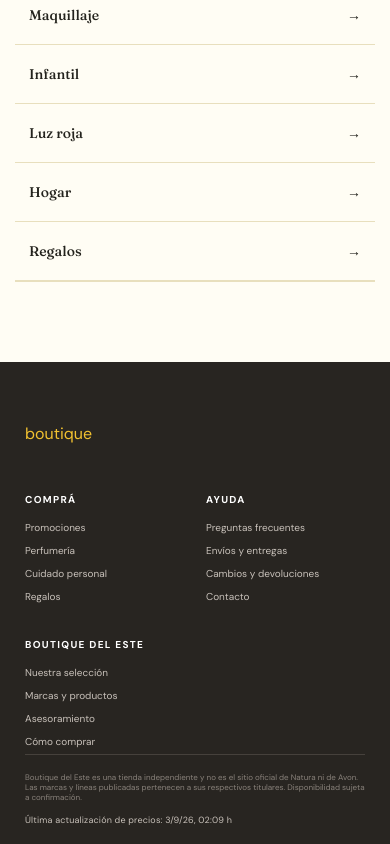
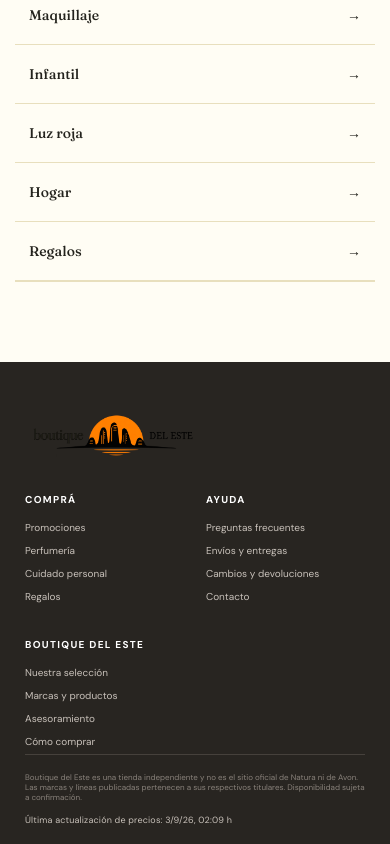
Before and after one commit to KognitMer/Boutiquedeleste, a Next.js app: page /categoria/cabello in a window 390 px wide. Shown: the part 6912-7756 px from the top of the page. Built offline with nearby package versions, Linux system fonts and the light colour scheme.

Commit message:
Enlarge logo and add it to footer

```diff
--- a/app/globals.css
+++ b/app/globals.css
@@ -22,9 +22,9 @@
 button { color: inherit; }
 a { color: inherit; text-decoration: none; }
 .top-strip { height: 34px; display: flex; align-items: center; justify-content: center; gap: clamp(30px, 8vw, 110px); padding: 0 24px; background: var(--ink); color: #fff9df; text-transform: uppercase; font-size: 10px; letter-spacing: .09em; }
-.site-header { height: 96px; display: grid; grid-template-columns: 235px minmax(280px, 610px) 280px; align-items: center; justify-content: space-between; gap: 28px; padding: 0 max(24px, calc((100vw - 1340px)/2)); background: var(--orange); border-bottom: 1px solid #be940f; position: relative; z-index: 20; }
-.wordmark { display: inline-flex; align-items: center; width: 260px; height: 68px; }
-.wordmark img { display: block; width: min(100%, 260px); height: auto; max-height: 68px; object-fit: contain; object-position: left center; }
+.site-header { height: 96px; display: grid; grid-template-columns: 280px minmax(280px, 610px) 280px; align-items: center; justify-content: space-between; gap: 28px; padding: 0 max(24px, calc((100vw - 1340px)/2)); background: var(--orange); border-bottom: 1px solid #be940f; position: relative; z-index: 20; }
+.wordmark { display: inline-flex; align-items: center; width: 290px; height: 72px; }
+.wordmark img { display: block; width: min(100%, 290px); height: auto; max-height: 72px; object-fit: contain; object-position: left center; }
 .wordmark small { margin-left: 10px; color: var(--ink); font: 700 9px/1 var(--sans); letter-spacing: .18em; text-transform: uppercase; }
 .search { height: 46px; display: flex; background: #fffbed; border: 1px solid #8f6d0d55; border-radius: 7px; overflow: hidden; transition: .2s; }
 .search:focus-within { background: #fff; border-color: var(--ink); box-shadow: 0 0 0 3px #24231d20; }
@@ -148,7 +148,7 @@
 .newsletter form { display: flex; align-items: end; gap: 9px; }.newsletter label span { display: block; margin-bottom: 6px; font-size: 9px; }.newsletter input { width: 260px; height: 41px; border: 1px solid #d8c9ba; background: white; padding: 0 12px; outline: 0; }.newsletter form button { height: 41px; border: 0; background: var(--orange); color: white; padding: 0 17px; text-transform: uppercase; font-size: 9px; font-weight: 700; cursor: pointer; }
 .service-callout > button { flex: 0 0 auto; border: 0; border-radius: 24px; padding: 14px 22px; background: var(--orange); color: #fff; font-size: 10px; font-weight: 700; text-transform: uppercase; cursor: pointer; }
 footer { min-height: 330px; display: grid; grid-template-columns: 1.3fr repeat(3, 1fr) 1.1fr; gap: 45px; padding: 62px max(30px, calc((100vw - 1280px)/2)) 38px; background: #282521; color: #f8f3ed; position: relative; }
-.footer-logo { color: var(--orange); height: fit-content; }.footer-logo small { color: #fff9df; }
+.footer-logo { width: 280px; height: fit-content; }.footer-logo img { width: 100%; max-height: 80px; object-fit: contain; object-position: left center; }
 footer > div { display: flex; flex-direction: column; align-items: flex-start; gap: 10px; } footer > div strong { margin-bottom: 5px; color: #fff; font-size: 10px; text-transform: uppercase; letter-spacing: .13em; } footer > div a { color: #c8c1ba; font-size: 10px; } footer > div a:hover { color: #fff; }.country { padding: 16px; border: 1px solid #504b46; }.country span { font-size: 11px; font-weight: 700; }.country small { color: #a9a29b; font-size: 9px; }.legal { position: absolute; left: max(30px, calc((100vw - 1280px)/2)); right: max(30px, calc((100vw - 1280px)/2)); bottom: 38px; margin: 0; padding-top: 17px; border-top: 1px solid #46413c; color: #89827b; font-size: 8px; }
 .catalog-update-status { position: absolute; left: max(30px, calc((100vw - 1280px)/2)); right: max(30px, calc((100vw - 1280px)/2)); bottom: 18px; color: #c8c1ba; font-size: 9px; letter-spacing: .02em; }
 .discount, .add-button:hover, .empty-state button, .empty-cart button, .newsletter form button, .service-callout > button, .checkout, .primary-action, .payment-result-actions a:first-child, .load-more:hover, .category-empty a { color: var(--ink); }
@@ -275,7 +275,7 @@
 .zoom-description { margin: 3px 0 0; color: var(--muted); font-size: 9px; }
 
 @media (max-width: 1050px) {
-  .site-header { grid-template-columns: 190px 1fr 190px; }.wordmark { width: 190px; }.wordmark img { width: 190px; }.account-actions button { min-width: 52px; }.account-actions span:last-child { display: none; }
+  .site-header { grid-template-columns: 210px 1fr 190px; }.wordmark { width: 210px; }.wordmark img { width: 210px; }.account-actions button { min-width: 52px; }.account-actions span:last-child { display: none; }
   .main-nav { justify-content: flex-start; overflow-x: auto; }.category-grid { grid-template-columns: repeat(3, 1fr); }.category-card { min-height: 190px; }.product-grid { grid-template-columns: repeat(3, 1fr); }
   .newsletter { margin-left: 24px; margin-right: 24px; }.newsletter { align-items: flex-start; }.newsletter form { flex-direction: column; align-items: stretch; }
   footer { grid-template-columns: 1.2fr repeat(3, 1fr); }.country { display: none; }
@@ -283,7 +283,7 @@
 
 @media (max-width: 760px) {
   .top-strip { height: 30px; gap: 0; justify-content: center; }.top-strip span:not(:first-child) { display: none; }
-  .site-header { height: 112px; grid-template-columns: 42px 1fr 110px; grid-template-rows: 58px 46px; gap: 0 8px; padding: 0 15px 8px; }.mobile-menu { display: block; border: 0; background: none; font-size: 20px; cursor: pointer; }.wordmark { justify-self: center; width: min(100%, 190px); height: 48px; }.wordmark img { width: 100%; max-height: 48px; }.wordmark small { display: none; }.account-actions { gap: 2px; }.account-actions button { min-width: 34px; }.account-actions button:nth-child(1) { display: none; }.search { grid-column: 1 / -1; grid-row: 2; height: 40px; }.main-nav { display: none; position: absolute; z-index: 30; top: 142px; left: 0; right: 0; height: auto; padding: 12px 20px 20px; flex-direction: column; align-items: stretch; gap: 0; box-shadow: 0 18px 30px #2a1c1230; }.main-nav.open { display: flex; }.main-nav button, .main-nav a { padding: 11px 3px; border-bottom: 1px solid #ffffff25; text-align: left; }
+  .site-header { height: 112px; grid-template-columns: 42px 1fr 110px; grid-template-rows: 58px 46px; gap: 0 8px; padding: 0 15px 8px; }.mobile-menu { display: block; border: 0; background: none; font-size: 20px; cursor: pointer; }.wordmark { justify-self: center; width: min(100%, 205px); height: 48px; }.wordmark img { width: 100%; max-height: 48px; }.wordmark small { display: none; }.account-actions { gap: 2px; }.account-actions button { min-width: 34px; }.account-actions button:nth-child(1) { display: none; }.search { grid-column: 1 / -1; grid-row: 2; height: 40px; }.main-nav { display: none; position: absolute; z-index: 30; top: 142px; left: 0; right: 0; height: auto; padding: 12px 20px 20px; flex-direction: column; align-items: stretch; gap: 0; box-shadow: 0 18px 30px #2a1c1230; }.main-nav.open { display: flex; }.main-nav button, .main-nav a { padding: 11px 3px; border-bottom: 1px solid #ffffff25; text-align: left; }
   .brand-disclaimer { align-items: flex-start; gap: 8px; padding: 12px 15px; text-align: left; line-height: 1.4; }.brand-disclaimer strong { flex: 0 0 auto; font-size: 8px; }
   .hero { height: 470px; }.hero > img { object-position: 64% center; }.catalog-hero > img { width: 63%; margin-left: auto; object-fit: contain; object-position: right center; opacity: .48; }.hero-scrim { background: linear-gradient(90deg, #f7d553fa 0%, #f7d553dc 70%, transparent); }.hero-copy { left: 23px; right: 23px; }.hero-copy h1 { font-size: 39px; }.hero-copy > span { max-width: 270px; font-size: 12px; }.hero-stamp { right: 18px; bottom: 18px; width: 68px; height: 68px; }.benefits { grid-template-columns: 1fr 1fr; padding: 12px; }.benefits article { padding: 15px 7px; border-bottom: 1px solid var(--line); }.benefits article:nth-child(2) { border-right: 0; }.benefits article:nth-child(3) { border-bottom: 0; }.benefits .icon { width: 32px; height: 32px; }.benefits article div span { font-size: 8px; }
   .category-section, .products-section { padding-top: 48px; padding-bottom: 52px; }.section-heading { align-items: flex-start; }.section-heading > button { display: none; }.category-grid { grid-template-columns: repeat(2, 1fr); gap: 9px; }.category-card { min-height: 168px; }.category-art { font-size: 54px; }.products-heading { display: block; }.filter-pills { margin-top: 20px; overflow-x: auto; }.product-grid { grid-template-columns: repeat(2, minmax(0, 1fr)); gap: 8px; }.product-image { height: 210px; }.product-info { min-height: 277px; padding: 13px; }.product-info h3 { min-height: 55px; font-size: 13px; }.product-description { min-height: 58px; font-size: 9px; }.product-tag { display: none; }.discount { left: 8px; top: 8px; }.heart { top: 7px; right: 7px; }.price { display: block; }.price del { display: block; }.price strong { font-size: 16px; }.add-button { padding: 10px 4px; font-size: 8px; }.demo-prices { text-align: left; line-height: 1.5; }
--- a/components/store-footer.tsx
+++ b/components/store-footer.tsx
@@ -2,7 +2,7 @@
 
 export function StoreFooter() {
   return <footer>
-    <a className="wordmark footer-logo" href="/">boutique<small>del este</small></a>
+    <a className="wordmark footer-logo" href="/"><img src="/LOG%20OK.png" alt="Boutique del Este" /></a>
     <div><strong>comprá</strong><a href="/#productos">Promociones</a><a href="/categoria/perfumeria">Perfumería</a><a href="/categoria/cuerpo-y-bano">Cuidado personal</a><a href="/categoria/regalos">Regalos</a></div>
     <div><strong>ayuda</strong><a href="/#inicio">Preguntas frecuentes</a><a href="/#inicio">Envíos y entregas</a><a href="/#inicio">Cambios y devoluciones</a><a href="/#inicio">Contacto</a></div>
     <div><strong>boutique del este</strong><a href="/#inicio">Nuestra selección</a><a href="/#productos">Marcas y productos</a><a href="https://wa.me/59892143420">Asesoramiento</a><a href="/#inicio">Cómo comprar</a></div>
```
